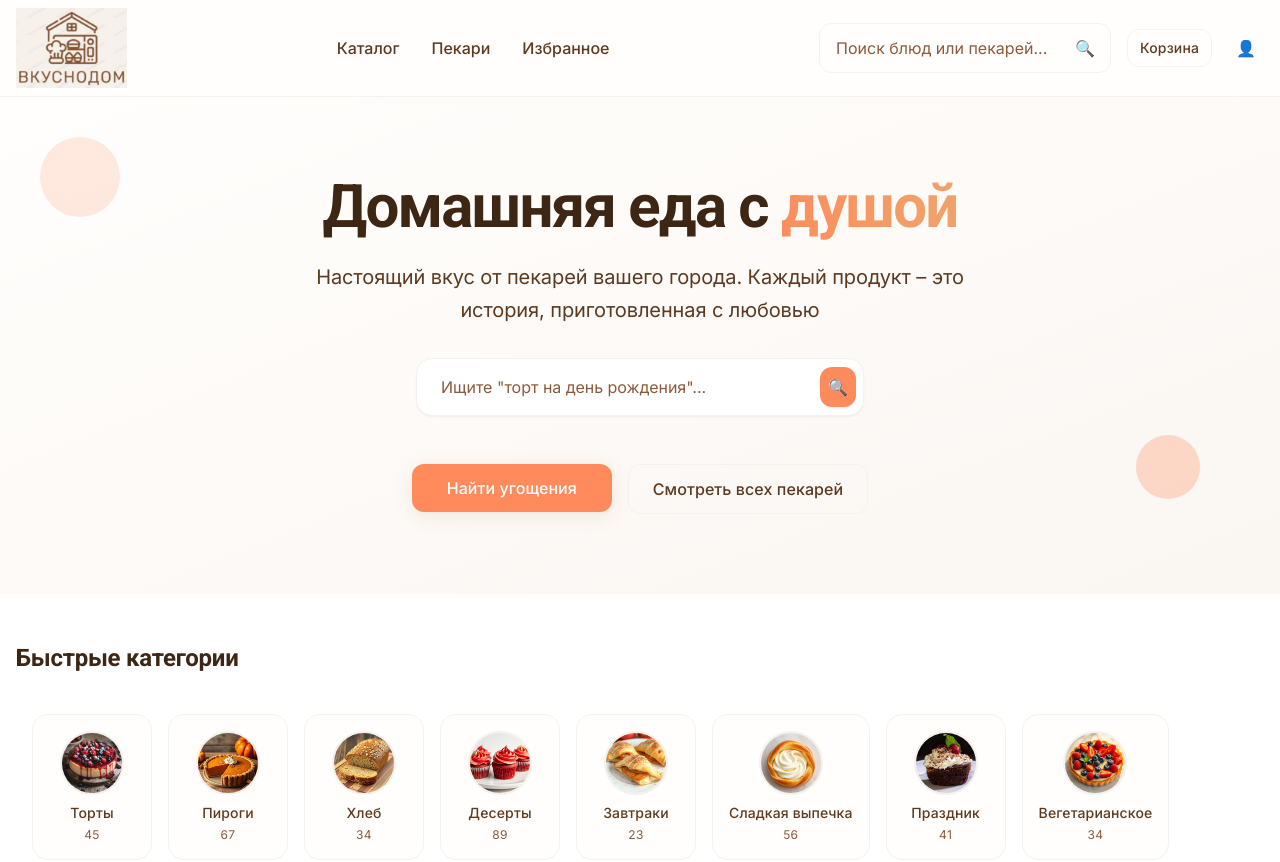
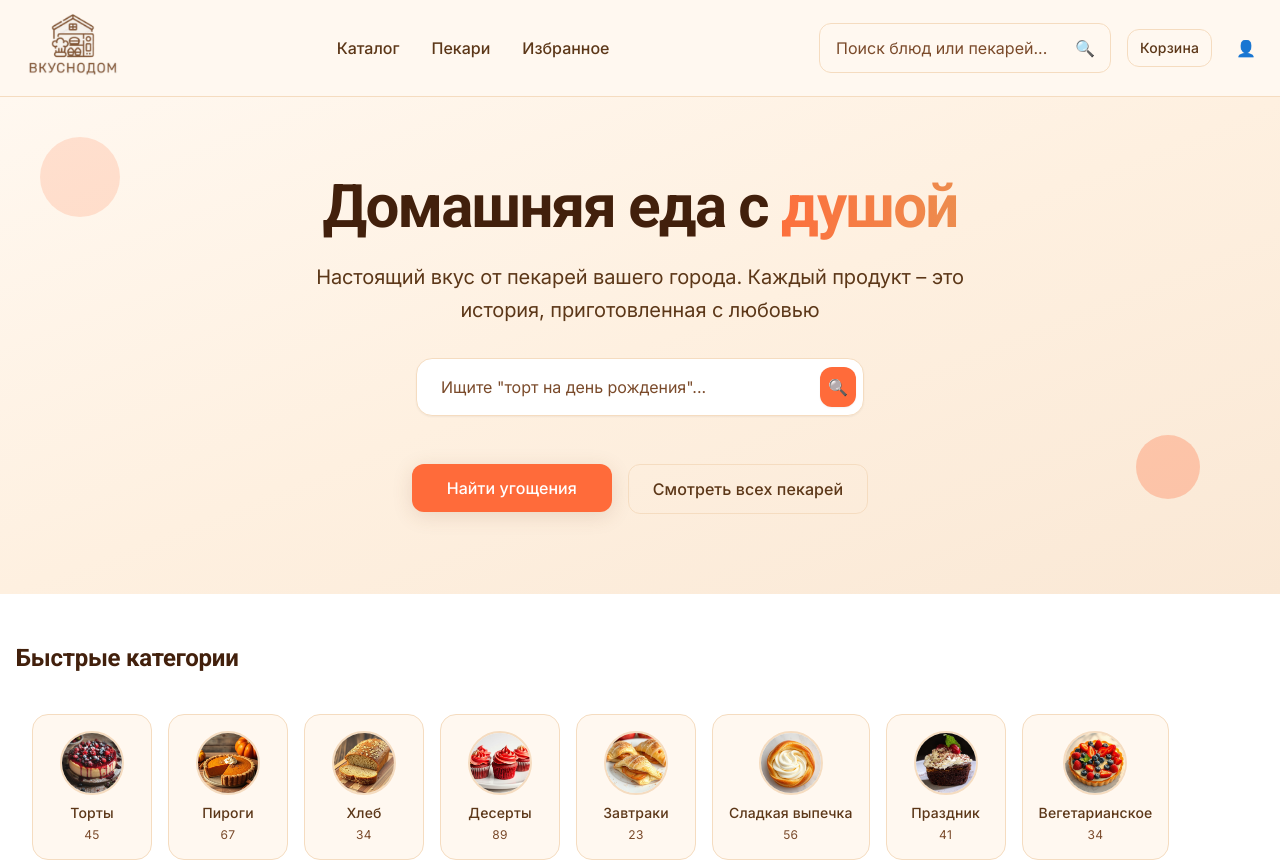
Before and after one commit to Nomet5/cake_app, a Next.js app: page / in a window 1280 px wide. Shown: the top 862 px of the page. Built offline with nearby package versions, Linux system fonts and the light colour scheme.

Commit message:
логотип+ мелочи

```diff
--- a/src/app/components/layout/Footer.jsx
+++ b/src/app/components/layout/Footer.jsx
@@ -7,7 +7,7 @@ const Footer = () => {
                     {/* Лого и описание */}
                     <div className="lg:col-span-2">
                         <div className="flex items-center gap-2 mb-4">
-                            <div className="w-8 h-8 bg-gradient-to-br from-bakery-400 to-bakery-600 rounded-xl" />
+
                             <span className="text-xl font-bold font-display">ВкусноДом</span>
                         </div>
                         <p className="text-bakery-200 text-sm leading-relaxed max-w-md">
--- a/src/app/components/layout/Header.jsx
+++ b/src/app/components/layout/Header.jsx
@@ -34,7 +34,7 @@ const Header = () => {
 
                         {/* Логотип */}
                         <Link href="/" className="flex items-center gap-2" onClick={closeMobileMenu}>
-                            <div> <img src='/images/categories/logo.jpg' className="w-26 h-20" /> </div>
+                            <div> <img src='/images/categories/logo.png' className="w-26 h-20" /> </div>
                         </Link>
                     </div>
 
--- a/tailwind.config.js
+++ b/tailwind.config.js
@@ -4,53 +4,53 @@ module.exports = {
   theme: {
     extend: {
       colors: {
-        // Основная палитра пекарни из изображения
+        // Обновленная палитра - темнее и насыщеннее
         bakery: {
-          50: '#FFFEFC',      // Теплый белый - основной фон
-          100: '#FDFAF7',     // Кремовый снег - вторичный фон
-          150: '#FAF6F2',     // Мягкий крем - карточки
-          200: '#F5F1EC',     // Пудровый - разделители
-          250: '#F0E6DC',     // НОВЫЙ ЦВЕТ - Мягкий бежевый для скелетонов
+          50: '#FFF8F0',      // Более насыщенный кремовый
+          100: '#FEF0E0',     // Насыщенный теплый белый
+          150: '#FAE8D5',     // Более темный мягкий крем
+          200: '#F5DCC0',     // Насыщенный пудровый
+          250: '#F0D0A8',     // Более насыщенный бежевый
 
-          // Теплые акцентные цвета
-          300: '#FF9E7A',     // Персиковый рассвет - ховер-акценты
-          400: '#FF8A5C',     // Абрикосовый закат - основные кнопки
-          500: '#E8714A',     // Терракотовый - активные состояния
+          // Теплые акцентные цвета - темнее и насыщеннее
+          300: '#FF8A5C',     // Более насыщенный персиковый
+          400: '#FF6B3A',     // Насыщенный абрикосовый
+          500: '#E85A2E',     // Более темная терракота
 
-          // Золотые тона выпечки
-          600: '#E3B574',     // Светлое золото - вторичные кнопки
-          700: '#D4A15A',     // Медовое золото - акценты
-          800: '#C1893E',     // Золотистая корочка - важные элементы
+          // Золотые тона - темнее и насыщеннее
+          600: '#E0A45C',     // Насыщенное светлое золото
+          700: '#D49448',     // Более темное медовое золото
+          800: '#C78232',     // Насыщенная золотистая корочка
 
-          // Натуральные тона
-          900: '#8CB452',     // Свежая зелень - успех, эко
-          950: '#76A341',     // Оливковый - активная зелень
+          // Натуральные тона - темнее
+          900: '#7DA342',     // Более темная свежая зелень
+          950: '#6B8F38',     // Насыщенный оливковый
 
-          // Шоколадные и кофейные тона
-          1000: '#A86F4D',    // Карамельный латте - нейтральные акценты
-          1050: '#8B5A3A',    // Молочный шоколад - текст средний
-          1100: '#5D3A1F',    // Горький шоколад - основной текст
-          1150: '#3D2614',    // Эспрессо - заголовки
+          // Шоколадные и кофейные тона - темнее
+          1000: '#9C623F',    // Более насыщенная карамель
+          1050: '#7A4A2A',    // Темный молочный шоколад
+          1100: '#5C3718',    // Насыщенный горький шоколад
+          1150: '#42200C',    // Более темный эспрессо
 
-          // Ягодные акценты
-          1200: '#FF6B8B',    // Клубничный щербет - акции
-          1250: '#E85775',    // Малиновый джем - важные акции
-          1300: '#D13A5C',    // Вишневый сироп - скидки
+          // Ягодные акценты - темнее и насыщеннее
+          1200: '#FF5A7A',    // Насыщенный клубничный
+          1250: '#E84265',    // Более темная малина
+          1300: '#CC2A4F',    // Насыщенный вишневый
         }
       },
 
-      // Кастомные градиенты
+      // Обновленные градиенты с более насыщенными цветами
       backgroundImage: {
-        'bakery-light': 'linear-gradient(135deg, #FFFFFF 0%, #F8F9FA 100%)',
-        'apricot-gradient': 'linear-gradient(135deg, #E27B58 0%, #D4A574 100%)',
-        'fresh-gradient': 'linear-gradient(135deg, #68BE23 0%, #8B4513 100%)',
+        'bakery-light': 'linear-gradient(135deg, #FFF8F0 0%, #FEF0E0 100%)',
+        'apricot-gradient': 'linear-gradient(135deg, #E85A2E 0%, #E0A45C 100%)',
+        'fresh-gradient': 'linear-gradient(135deg, #7DA342 0%, #7A4A2A 100%)',
       },
 
-      // Кастомные тени
+      // Более насыщенные тени
       boxShadow: {
-        'bakery-soft': '0 4px 20px rgba(139, 69, 19, 0.1)',
-        'bakery-medium': '0 8px 32px rgba(139, 69, 19, 0.15)',
-        'bakery-hard': '0 15px 40px rgba(139, 69, 19, 0.2)',
+        'bakery-soft': '0 4px 20px rgba(122, 74, 42, 0.15)',
+        'bakery-medium': '0 8px 32px rgba(122, 74, 42, 0.2)',
+        'bakery-hard': '0 15px 40px rgba(122, 74, 42, 0.25)',
       },
 
       // Анимации
```
Also changed, not shown: public/images/categories/logo.png (added).
